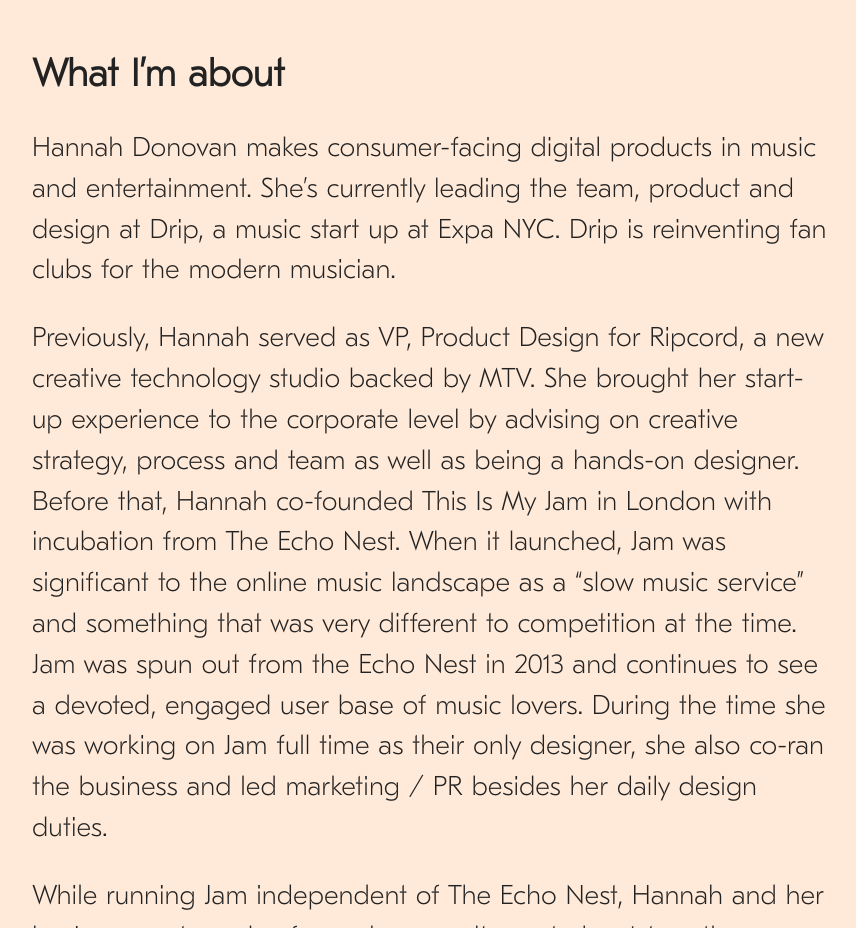
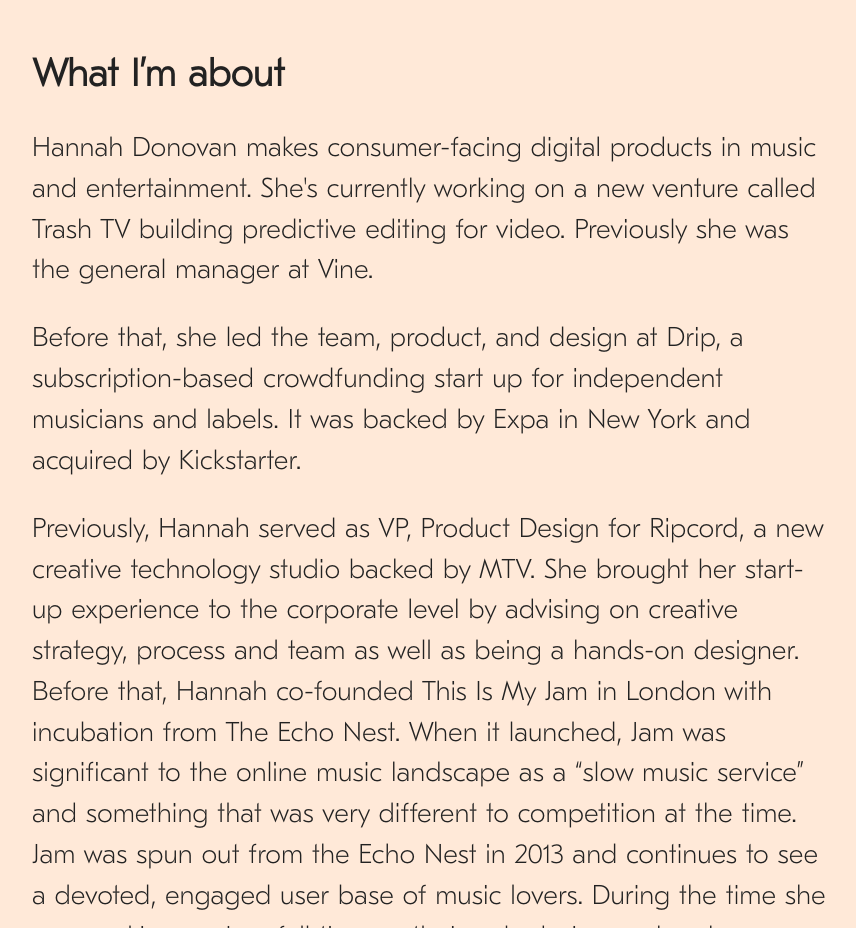
Before and after one commit to jgmac1106/hannahdonovan.github.io, a plain HTML site: page index.html in a window 1280 px wide. Shown: the part 1611-2539 px from the top of the page, without its empty margins (18-874 px from the left). Drawn offline with nearby package versions, Linux system fonts and the light colour scheme.

Commit message:
updates to bio

```diff
--- a/index.html
+++ b/index.html
@@ -62,7 +62,10 @@
           <p>Find me on <a href="http://www.twitter.com/han">Twitter</a> or <a href="http://www.facebook.com/mshannahdonovan">Facebook</a>; do what you do on <a href="http://www.linkedin.com/hannahdonovan">LinkedIn</a>; or <a href="mailto:han@hannahdonovan.com">email</a> me a tiger. I love them. They’re the only big cat <a href="https://www.google.com/search?q=tiger+underwater&tbm=isch&gws_rd=ssl">that swims</a>, but also <a href="http://www.sneakerhead.com/adidas-jeremy-scott-tiger-m29010.html">patterns!</a> <a href="img/dance.jpg">Personality!</a> Plus, they <a href="http://www.worldwildlife.org/species/tiger">need help</a>.</p><br/>
 
           <h2>What I’m about</h2>
-        <p>Hannah Donovan makes consumer-facing digital products in music and entertainment. She’s currently leading the team, product and design at Drip, a music start up at Expa NYC. Drip is reinventing fan clubs for the modern musician.
+
+        <p>Hannah Donovan makes consumer-facing digital products in music and entertainment. She's currently working on a new venture called Trash TV building predictive editing for video. Previously she was the general manager at Vine. </p>
+
+          <p>Before that, she led the team, product, and design at Drip, a subscription-based crowdfunding start up for independent musicians and labels. It was backed by Expa in New York and acquired by Kickstarter. </p>
           <p>
 Previously, Hannah served as VP, Product Design for Ripcord, a new creative technology studio backed by MTV. She brought her start-up experience to the corporate level by advising on creative strategy, process and team as well as being a hands-on designer.
 Before that, Hannah co-founded This Is My Jam in London with incubation from The Echo Nest. When it launched, Jam was significant to the online music landscape as a “slow music service” and something that was very different to competition at the time. Jam was spun out from the Echo Nest in 2013 and continues to see a devoted, engaged user base of music lovers. During the time she was working on Jam full time as their only designer, she also co-ran the business and led marketing / PR besides her daily design duties.
```
